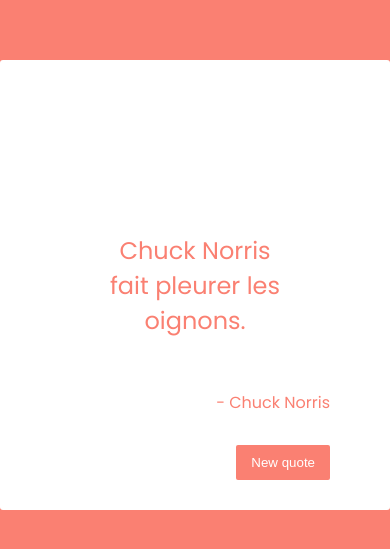
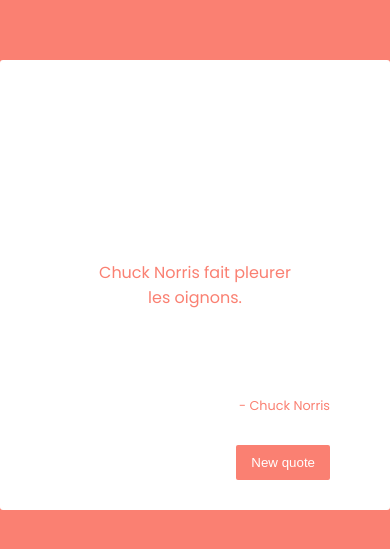
Before and after one commit to pierrooTH/TP-Chuck-Norris, a plain HTML site: page index.html in a window 390 px wide. Shown: the part 137-686 px from the top of the page. Drawn offline with Linux system fonts and the light colour scheme.

Commit message:
Léger amélioration du responsive
Changement de la taille de la font sur petit écran

```diff
--- a/style.css
+++ b/style.css
@@ -56,4 +56,10 @@ p {
     .bloc__citations {
        width: 100%;
     }
+    .text__citations {
+        font-size: 1rem;
+    }
+    .author__citations {
+        font-size: 0.8rem;
+    }
 }
```
